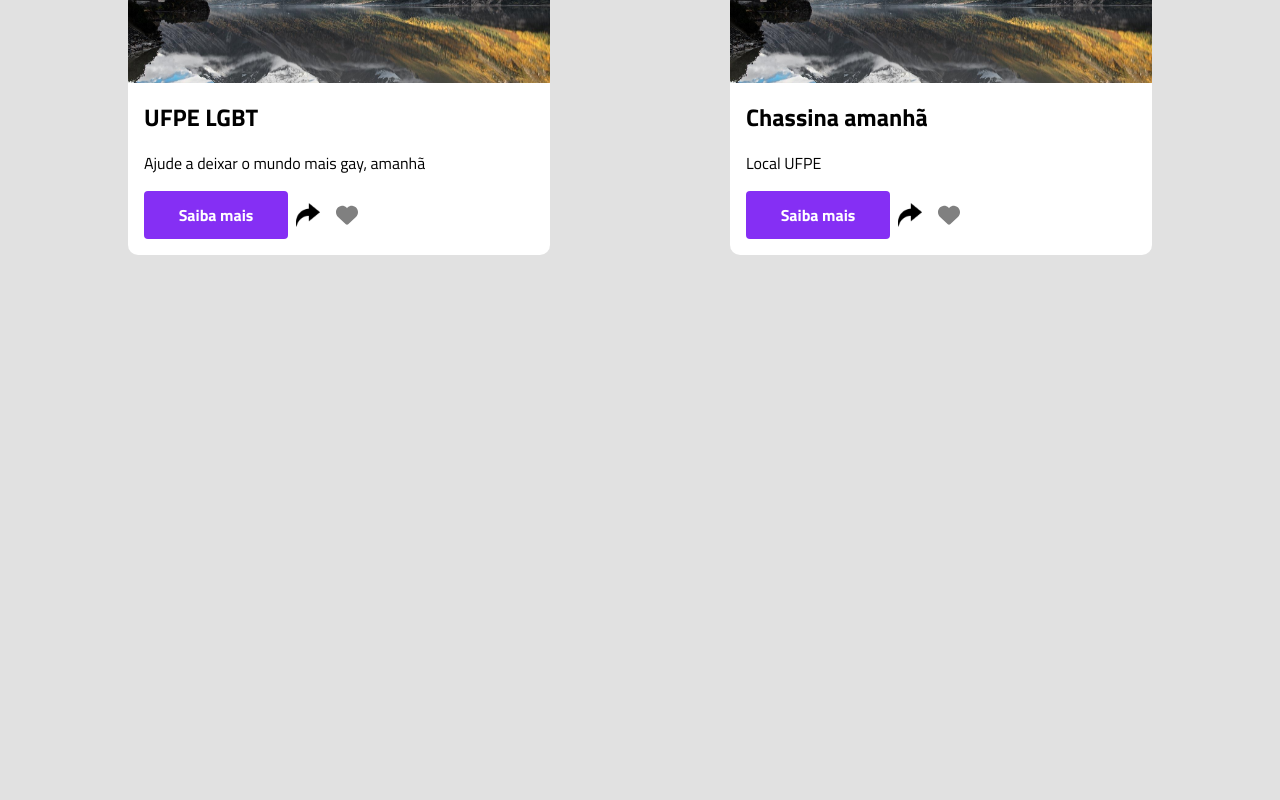
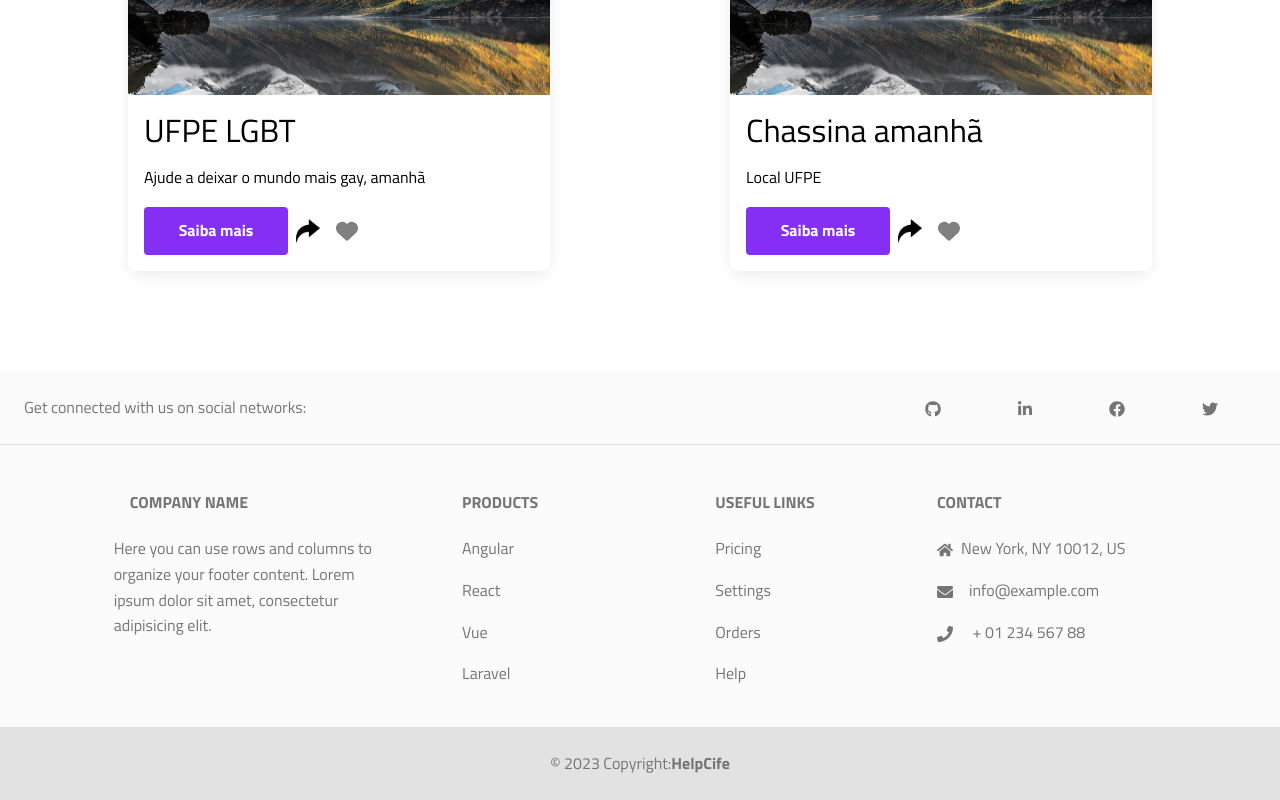
Before and after one commit to RodBC/Projeto-Engenharia-Software, a React (Vite) app in the folder application/apps/client/: page / in a window 1280 px wide. Shown: the part 815-1615 px from the top of the page. Before the commit the page ends 1070 px from the top, so only its background shows below. Built offline with nearby package versions, Linux system fonts and the light colour scheme.

Commit message:
creating footer component and updating css

```diff
--- a/application/apps/client/src/App.tsx
+++ b/application/apps/client/src/App.tsx
@@ -1,6 +1,8 @@
 import { Card } from "./components/Cards/card"
-import {Navbar} from "./components/Navbar/navbar.jsx"
+import {Navbar} from "./components/Navbar/navbar"
+import { Footer } from "./components/Footer/Footer"
 import './app_style.css'
+
 export const App = () => {
 
   return (
@@ -19,6 +21,7 @@
           <Card/>
         </div>
       </div>
+      <Footer />
     </>
   )
 }
--- a/application/apps/client/src/app_style.css
+++ b/application/apps/client/src/app_style.css
@@ -32,3 +32,7 @@
 .locations_buttons{
     width: 100vw;
 }
+
+body{
+  overflow-x: hidden;
+}
--- a/application/apps/client/src/components/Cards/style.css
+++ b/application/apps/client/src/components/Cards/style.css
@@ -21,7 +21,7 @@
 
 
 #root {
-    max-width: 1280px;
+    width: 100vw;
     /* margin: 0 auto; */
     /* padding: 2rem; */
     text-align: center;
--- /dev/null
+++ b/application/apps/client/src/components/Footer/Footer.tsx
@@ -0,0 +1,119 @@
+import { MDBFooter, MDBContainer, MDBRow, MDBCol, MDBIcon } from 'mdb-react-ui-kit';
+import { FaGithub, FaTwitter, FaFacebook, FaLinkedinIn } from 'react-icons/fa';
+import { FaHome, FaEnvelope, FaPhone } from 'react-icons/fa';
+import 'mdb-react-ui-kit/dist/css/mdb.min.css';
+
+export const Footer = () => {
+  return (
+
+    <MDBFooter bgColor='light' className='text-center text-lg-start text-muted ' style={{marginTop: '100px'}}>
+      <section className='d-flex justify-content-center justify-content-lg-between p-4 border-bottom' >
+        <div className='me-5 d-none d-lg-block' >
+          <span>Get connected with us on social networks:</span>
+        </div>
+
+        <div className='' style={{ width: '30%', display: 'flex', justifyContent: 'space-around'}}>
+          <a href='' className=' text-reset'>
+            <FaGithub  />
+          </a>
+          <a href='' className='text-reset'>
+            <FaLinkedinIn />
+          </a>
+          <a href='' className='text-reset'>
+            <FaFacebook />
+          </a>
+          <a href='' className='text-reset'>
+            <FaTwitter />
+          </a>
+        </div>
+      </section>
+
+      <section className=''>
+        <MDBContainer className='text-center text-md-start mt-5'>
+          <MDBRow className='mt-3'>
+            <MDBCol md='3' lg='4' xl='3' className='mx-auto mb-4'>
+              <h6 className='text-uppercase fw-bold mb-4'>
+                <MDBIcon color='secondary' icon='gem' className='me-3' />
+                Company name
+              </h6>
+              <p>
+                Here you can use rows and columns to organize your footer content. Lorem ipsum dolor sit
+                amet, consectetur adipisicing elit.
+              </p>
+            </MDBCol>
+
+            <MDBCol md='2' lg='2' xl='2' className='mx-auto mb-4'>
+              <h6 className='text-uppercase fw-bold mb-4'>Products</h6>
+              <p>
+                <a href='#!' className='text-reset'>
+                  Angular
+                </a>
+              </p>
+              <p>
+                <a href='#!' className='text-reset'>
+                  React
+                </a>
+              </p>
+              <p>
+                <a href='#!' className='text-reset'>
+                  Vue
+                </a>
+              </p>
+              <p>
+                <a href='#!' className='text-reset'>
+                  Laravel
+                </a>
+              </p>
+            </MDBCol>
+
+            <MDBCol md='3' lg='2' xl='2' className='mx-auto mb-4'>
+              <h6 className='text-uppercase fw-bold mb-4'>Useful links</h6>
+              <p>
+                <a href='#!' className='text-reset'>
+                  Pricing
+                </a>
+              </p>
+              <p>
+                <a href='#!' className='text-reset'>
+                  Settings
+                </a>
+              </p>
+              <p>
+                <a href='#!' className='text-reset'>
+                  Orders
+                </a>
+              </p>
+              <p>
+                <a href='#!' className='text-reset'>
+                  Help
+                </a>
+              </p>
+            </MDBCol>
+
+            <MDBCol md='4' lg='3' xl='3' className='mx-0 mb-md-0 mb-4'>
+              <h6 className='text-uppercase fw-bold mb-4'>Contact</h6>
+              <p>
+                <FaHome color='secondary' icon='home' className='me-2' />
+                New York, NY 10012, US
+              </p>
+              <p>
+                <FaEnvelope color='secondary' icon='envelope' className='me-3' />
+                info@example.com
+              </p>
+              <p>
+                <FaPhone color='secondary' icon='phone' className='me-3' /> + 01 234 567 88
+              </p>
+            </MDBCol>
+          </MDBRow>
+        </MDBContainer>
+      </section>
+
+      <div className='text-center p-4' style={{ backgroundColor: 'rgba(0, 0, 0, 0.1)' }}>
+        © 2023 Copyright:
+        <a className='text-reset fw-bold' href='https://github.com/RodBC/Projeto-Engenharia-Software'>
+          HelpCife
+        </a>
+      </div>
+    </MDBFooter>
+  );
+}
--- a/application/package.json
+++ b/application/package.json
@@ -10,6 +10,7 @@
     "apps/*"
   ],
   "dependencies": {
+    "mdb-react-ui-kit": "^6.2.0",
     "react-icons": "^4.10.1"
   }
 }
```
Also changed, not shown: 1 other file (tests, documents, lock files or other folders).
